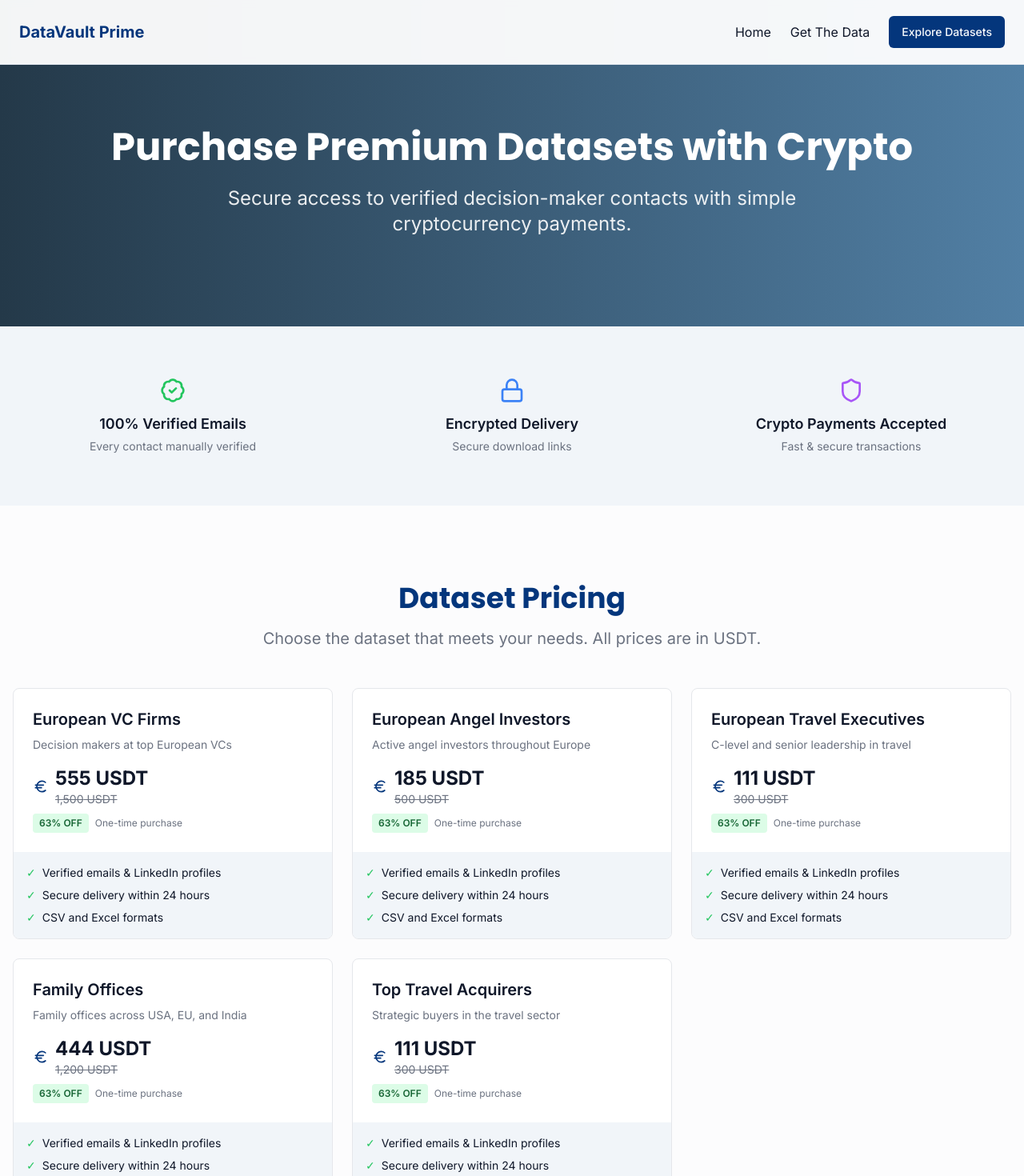
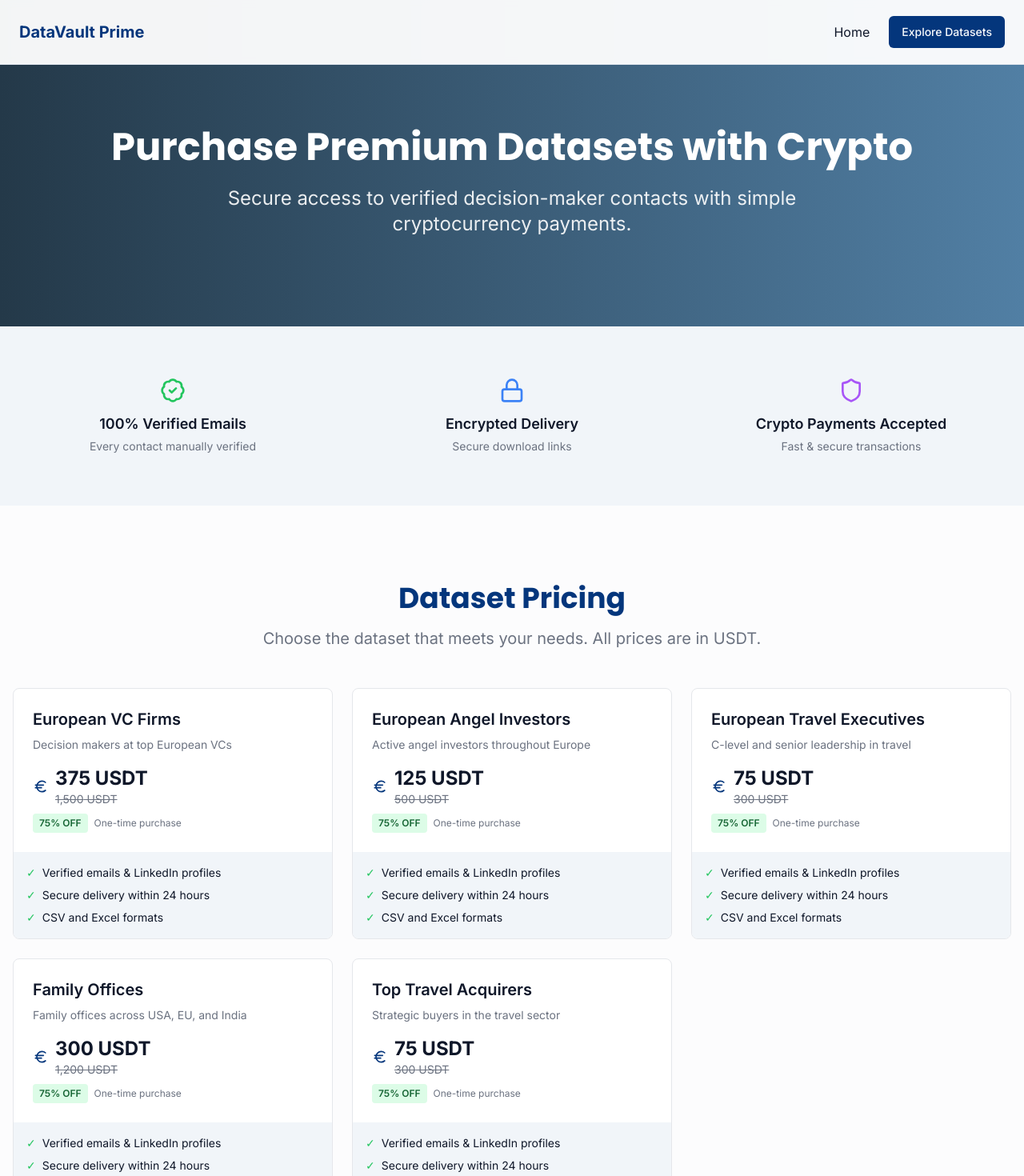
Before and after one commit to aliceyhunsahin/data-vault-prime-leads, a React (Vite) app: page /get-data in a window 1280 px wide. Shown: the top 1470 px of the page at 80% size. Built offline with nearby package versions, Linux system fonts and the light colour scheme.

Commit message:
Apply 75% discount and remove button
Apply 75% discount to all pricing data and remove the "Get the Data" button from the navbar.

```diff
--- a/src/components/Navbar.tsx
+++ b/src/components/Navbar.tsx
@@ -31,9 +31,6 @@ const Navbar = () => {
             <Link to="/" className="text-foreground hover:text-primary transition-colors">
               Home
             </Link>
-            <Link to="/get-data" className="text-foreground hover:text-primary transition-colors">
-              Get The Data
-            </Link>
             <Button asChild>
               <Link to="/get-data">
                 Explore Datasets
@@ -59,13 +56,6 @@ const Navbar = () => {
             >
               Home
             </Link>
-            <Link
-              to="/get-data"
-              className="text-foreground hover:text-primary py-2 transition-colors"
-              onClick={() => setIsMenuOpen(false)}
-            >
-              Get The Data
-            </Link>
             <Button asChild className="w-full">
               <Link to="/get-data" onClick={() => setIsMenuOpen(false)}>
                 Explore Datasets
--- a/src/components/PricingTable.tsx
+++ b/src/components/PricingTable.tsx
@@ -9,7 +9,7 @@ type PricingItemProps = {
 
 const PricingItem = ({ category, price, description }: PricingItemProps) => {
   // Calculate original price (price is now the discounted value)
-  const originalPrice = Math.round(price / 0.37);
+  const originalPrice = Math.round(price / 0.25);
 
   return (
     <div className="bg-white rounded-lg border border-gray-200 overflow-hidden card-hover">
@@ -24,7 +24,7 @@ const PricingItem = ({ category, price, description }: PricingItemProps) => {
           </div>
         </div>
         <div className="flex items-center gap-2">
-          <span className="text-xs bg-green-100 text-green-800 font-semibold px-2 py-1 rounded">63% OFF</span>
+          <span className="text-xs bg-green-100 text-green-800 font-semibold px-2 py-1 rounded">75% OFF</span>
           <p className="text-xs text-muted-foreground">One-time purchase</p>
         </div>
       </div>
--- a/src/pages/GetData.tsx
+++ b/src/pages/GetData.tsx
@@ -9,31 +9,31 @@ import { Alert, AlertDescription, AlertTitle } from '@/components/ui/alert';
 import { Shield } from 'lucide-react';
 
 const GetData = () => {
-  // Apply 63% discount to all prices (original * 0.37)
+  // Apply 75% discount to all prices (original * 0.25)
   const pricingData = [
     {
       category: "European VC Firms",
-      price: 555, // Original: 1500 * 0.37 = 555
+      price: 375, // Original: 1500 * 0.25 = 375
       description: "Decision makers at top European VCs",
     },
     {
       category: "European Angel Investors",
-      price: 185, // Original: 500 * 0.37 = 185
+      price: 125, // Original: 500 * 0.25 = 125
       description: "Active angel investors throughout Europe",
     },
     {
       category: "European Travel Executives",
-      price: 111, // Original: 300 * 0.37 = 111
+      price: 75, // Original: 300 * 0.25 = 75
       description: "C-level and senior leadership in travel",
     },
     {
       category: "Family Offices",
-      price: 444, // Original: 1200 * 0.37 = 444
+      price: 300, // Original: 1200 * 0.25 = 300
       description: "Family offices across USA, EU, and India",
     },
     {
       category: "Top Travel Acquirers",
-      price: 111, // Original: 300 * 0.37 = 111
+      price: 75, // Original: 300 * 0.25 = 75
       description: "Strategic buyers in the travel sector",
     },
   ];
```
